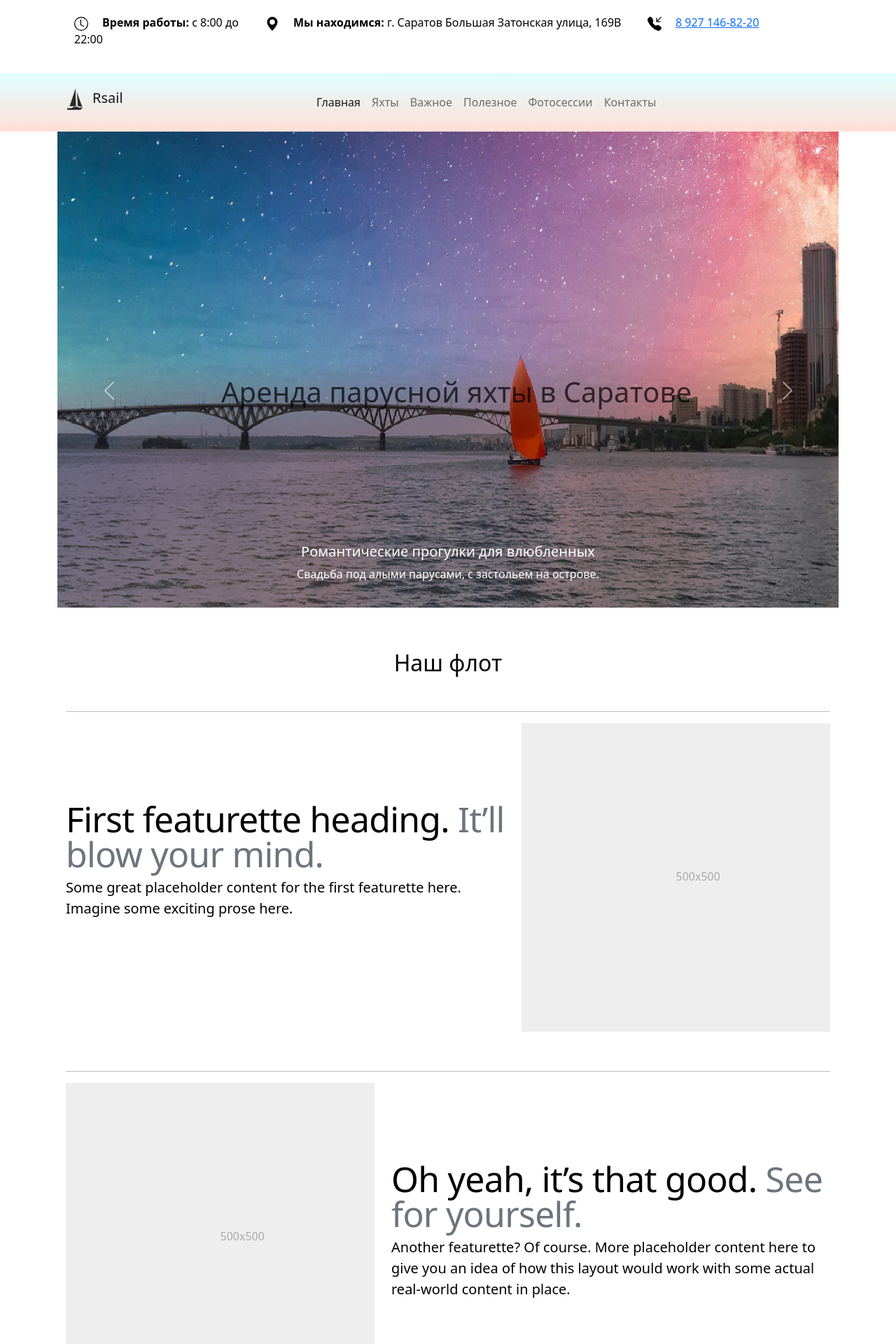
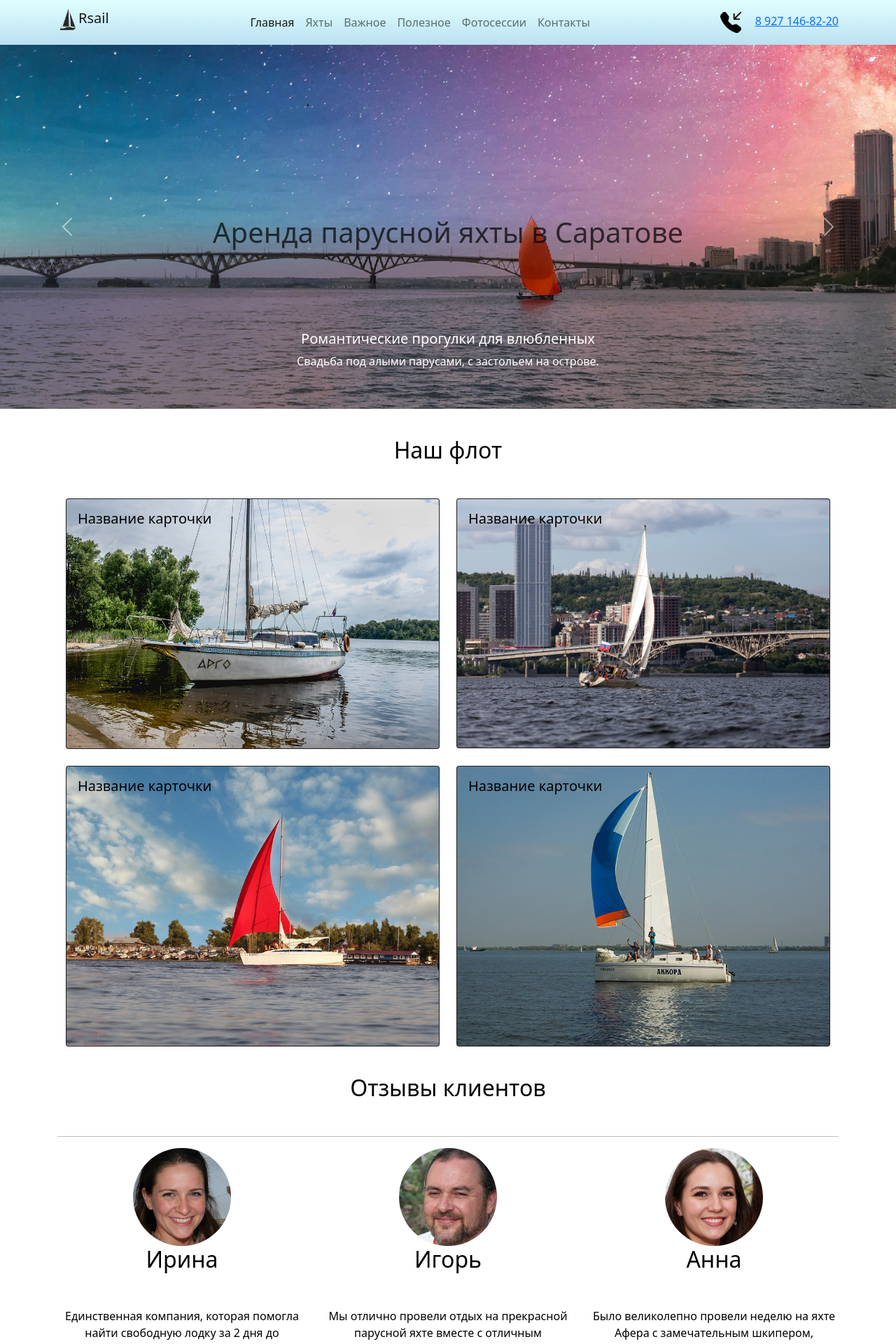
Before and after one commit to danatoz/Sail, a PHP site: page / in a window 1280 px wide. Shown: the top 1920 px of the page at 70% size. Run offline with PHP 8.4, Linux system fonts and the light colour scheme.

Commit message:
12.05.2021

```diff
--- a/css/style.css
+++ b/css/style.css
@@ -1,7 +1,7 @@
 body {
   margin: 0 auto;
-  position: relative;
-  background: #f8f9fa;
+  background: #fff;
+  margin-bottom: 60px;
 }
 
 .wrapper {
@@ -10,6 +10,8 @@ body {
 
 html {
   font-size: 1rem;
+  position: relative;
+  min-height: 100%;
 }
 
 * {
@@ -29,12 +31,15 @@ html {
   line-height: 0.8;
 }
 
+.contactQuestion {
+  padding-bottom: 10px;
+}
+
 nav {
-  background: linear-gradient(to top, #ffdfd7, #e0ffff);
+  background: linear-gradient(to top, #bbe0f1, #e0ffff);
 }
 
 nav div a img {
-  margin: 10px;
   width: 30px;
 }
 
@@ -43,7 +48,12 @@ nav div button a img {
 }
 
 .callMe {
-  margin-right: 30px;
+  margin-right: 20px;
+}
+
+.callMe a img {
+  padding: 2px;
+  width: 30px;
 }
 
 .review img {
@@ -54,6 +64,7 @@ nav div button a img {
 
 .illustration {
   margin-bottom: 40px;
+  margin-top: 40px;
 }
 
 .illustration h2 {
@@ -81,6 +92,7 @@ nav div button a img {
 .marketing .col-lg-4 {
   margin-bottom: 1.5rem;
   text-align: center;
+  color: white;
 }
 
 .block_video {
@@ -100,54 +112,61 @@ nav div button a img {
   margin-bottom: 40px;
 }
 
-.contactInfo .row {
-  margin: 0 auto;
+.contactInfo a img {
+  width: 30px;
+  margin-right: 20px;
 }
 
-.contactInfo .row .col-6 {
-  padding-top: 20px;
-  padding-bottom: 20px;
+.contactBlock {
+  padding-top: 40px;
+  padding-bottom: 40px;
 }
 
-.contactInfo .row .col-6 span {
+.contactBlock .row .col span {
   font-weight: bold;
 }
 
-.contactInfo .row .col-6 img {
+.contactBlock .row .col h2 {
+  margin-bottom: 50px;
+}
+
+.contactBlock .row .col img {
   margin-right: 20px;
   width: 20px;
 }
 
-.contactInfo .row .col {
-  padding-top: 20px;
-  padding-bottom: 20px;
+.contactBlock .row .col :nth-child(4) {
+  margin-bottom: 100px;
 }
 
-.contactInfo .row .col span {
-  font-weight: bold;
+.contactBlock .row .col :nth-child(5) p a :hover {
+  opacity: 0.5;
 }
 
-.contactInfo .row .col img {
-  margin-right: 20px;
-  width: 20px;
-}
-
-content div {
-  padding-bottom: 20px;
-}
-
-content div .card img {
-  padding-top: 12px;
+.contactBlock .row .col :nth-child(5) p a img {
+  width: 40px;
 }
 
 .col-md-7 h3 {
   margin-top: 7rem;
 }
 
+.footer {
+  position: absolute;
+  bottom: 0;
+  width: 100%;
+}
+
 @media (max-width: 576px) {
   .textBlock {
     top: 29%;
   }
+  .contactInfo {
+    display: none;
+  }
+}
+
+@media (max-width: 991px) {
   .contactInfo {
     display: none;
   }
--- a/index.html
+++ b/index.html
@@ -34,22 +34,6 @@
 <body>
     <div class="wrapper">
         <header>
-            <div class="contactInfo">
-                <div class="row container">
-                    <div class="col">
-                        <p><img src="img/ico/clock.svg" alt=""><span>Время работы: </span>с 8:00 до 22:00</p>
-                    </div>
-                    <div class="col-6">
-                        <p><img src="img/ico/geo-alt-fill.svg" alt=""><span>Мы находимся: </span>г. Саратов Большая Затонская улица, 169В</p>
-                    </div>
-                    <div class="col">
-                        <p>
-                            <img src="img/ico/telephone-inbound-fill.svg" alt=""><a href="tel:89271468220">8 927 146-82-20</a>
-                        </p>
-                    </div>
-                </div>
-                </svg>
-            </div>
             <nav class="navbar navbar-expand-lg navbar-light bg-light" id="navbar-example">
                 <div class="container">
                     <a class="navbar-brand h1" href="index.html"><img src="img/ico/pngegg.png" alt="">Rsail</a>
@@ -69,12 +53,65 @@
                             <a class="nav-link" href="contact.html">Контакты</a>
                         </div>
                     </div>
+                    <div class="contactInfo">
+                        <a href="tel:89271468220"><img src="img/ico/telephone-inbound-fill.svg" alt="">8 927 146-82-20</a>
+                    </div>
                 </div>
             </nav>
         </header>
         <content>
-            <div id="carouselExampleCaptions" class="carousel slide container" data-bs-ride="carousel">
-                <div class="textBlock container">
+            <!--Next-->
+            <!--<div id="myCarousel" class="carousel slide" data-bs-ride="carousel">
+                <div class="carousel-indicators">
+                    <button type="button" data-bs-target="#myCarousel" data-bs-slide-to="0" class="active" aria-label="Slide 1" aria-current="true"></button>
+                    <button type="button" data-bs-target="#myCarousel" data-bs-slide-to="1" aria-label="Slide 2" class=""></button>
+                    <button type="button" data-bs-target="#myCarousel" data-bs-slide-to="2" aria-label="Slide 3" class=""></button>
+                </div>
+                <div class="carousel-inner">
+                    <div class="carousel-item active">
+                        <img src="img/slider_1.jpg" class="d-block w-100" alt="..." />
+
+                        <div class="container">
+                            <div class="carousel-caption text-start">
+                                <h2>Example headline.</h2>
+                                <p>Some representative placeholder content for the first slide of the carousel.</p>
+                                <p><a class="btn btn-lg btn-primary" href="#">Sign up today</a></p>
+                            </div>
+                        </div>
+                    </div>
+                    <div class="carousel-item">
+                        <img src="img/slider_2.jpg" class="d-block w-100" alt="..." />
+                        <div class="container">
+                            <div class="carousel-caption">
+                                <h2>Another example headline.</h2>
+                                <p>Some representative placeholder content for the second slide of the carousel.</p>
+                                <p><a class="btn btn-lg btn-primary" href="#">Learn more</a></p>
+                            </div>
+                        </div>
+                    </div>
+                    <div class="carousel-item">
+                        <img src="img/slider_3.jpg" class="d-block w-100" alt="..." />
+                        <div class="container">
+                            <div class="carousel-caption text-end">
+                                <h2>One more for good measure.</h2>
+                                <p>Some representative placeholder content for the third slide of this carousel.</p>
+                                <p><a class="btn btn-lg btn-primary" href="#">Browse gallery</a></p>
+                            </div>
+                        </div>
+                    </div>
+                </div>
+                <button class="carousel-control-prev" type="button" data-bs-target="#myCarousel" data-bs-slide="prev">
+              <span class="carousel-control-prev-icon" aria-hidden="true"></span>
+              <span class="visually-hidden">Previous</span>
+            </button>
+                <button class="carousel-control-next" type="button" data-bs-target="#myCarousel" data-bs-slide="next">
+              <span class="carousel-control-next-icon" aria-hidden="true"></span>
+              <span class="visually-hidden">Next</span>
+            </button>
+            </div>-->
+            <!--Next-->
+            <div id="carouselExampleCaptions" class="carousel slide " data-bs-ride="carousel">
+                <div class="textBlock container-fluid">
                     <h1>Аренда парусной яхты в Саратове</h1>
                 </div>
                 <div class="carousel-inner">
@@ -116,112 +153,46 @@
                     <span class="visually-hidden">Следующий</span>
                 </button>
             </div>
-
             <div class="container illustration">
                 <h2>Наш флот</h2>
                 <div class="container marketing">
-                    <!-- START THE FEATURETTES -->
-                    <hr class="featurette-divider">
-                    <div class="row featurette">
-                        <div class="col-md-7">
-                            <h3 class="featurette-heading">First featurette heading.
-                                <span class="text-muted">It’ll blow your mind.</span>
-                            </h3>
-                            <p class="lead">Some great placeholder content for the first featurette here. Imagine some exciting prose here.</p>
-                        </div>
-                        <div class="col-md-5">
-                            <svg class="bd-placeholder-img bd-placeholder-img-lg featurette-image img-fluid mx-auto" width="500" height="500" xmlns="http://www.w3.org/2000/svg" role="img" aria-label="Placeholder: 500x500" preserveAspectRatio="xMidYMid slice" focusable="false">
-                                <title>Placeholder</title>
-                                <rect width="100%" height="100%" fill="#eee"></rect>
-                                <text x="50%" y="50%" fill="#aaa" dy=".3em">500x500</text>
-                            </svg>
-                        </div>
-                    </div>
-                    <hr class="featurette-divider">
-                    <div class="row featurette">
-                        <div class="col-md-7 order-md-2">
-                            <h3 class="featurette-heading">Oh yeah, it’s that good.
-                                <span class="text-muted">See for yourself.</span>
-                            </h3>
-                            <p class="lead">Another featurette? Of course. More placeholder content here to give you an idea of how this layout would work with some actual real-world content in place.</p>
-                        </div>
-                        <div class="col-md-5 order-md-1">
-                            <svg class="bd-placeholder-img bd-placeholder-img-lg featurette-image img-fluid mx-auto" width="500" height="500" xmlns="http://www.w3.org/2000/svg" role="img" aria-label="Placeholder: 500x500" preserveAspectRatio="xMidYMid slice" focusable="false">
-                            <title>Placeholder</title>
-                            <rect width="100%" height="100%" fill="#eee"></rect>
-                            <text x="50%" y="50%" fill="#aaa" dy=".3em">500x500</text>
-                        </svg>
-                        </div>
-                    </div>
-                    <hr class="featurette-divider">
-                    <div class="row featurette">
-                        <div class="col-md-7">
-                            <h3 class="featurette-heading">And lastly, this one.
-                                <span class="text-muted">Checkmate.</span>
-                            </h3>
-                            <p class="lead">And yes, this is the last block of representative placeholder content. Again, not really intended to be actually read, simply here to give you a better view of what this would look like with some actual content. Your content.</p>
-                        </div>
-                        <div class="col-md-5">
-                            <svg class="bd-placeholder-img bd-placeholder-img-lg featurette-image img-fluid mx-auto" width="500" height="500" xmlns="http://www.w3.org/2000/svg" role="img" aria-label="Placeholder: 500x500" preserveAspectRatio="xMidYMid slice" focusable="false">
-                                <title>Placeholder</title>
-                                <rect width="100%" height="100%" fill="#eee"></rect>
-                                <text x="50%" y="50%" fill="#aaa" dy=".3em">500x500</text>
-                            </svg>
-                        </div>
-                    </div>
-                    <hr class="featurette-divider">
-                    <!-- /END THE FEATURETTES -->
-                </div>
-                <!--
                     <div class="row row-cols-1 row-cols-md-2 g-4">
                         <div class="col">
-                            <div class="card">
-                                <img src="img/yachts/Carat_1.jpg" class="card-img-top" alt="..." />
-                                <div class="card-body">
-                                    <h5 class="card-title">Парусная яхта - Карат</h5>
-                                    <p class="card-text">
-                                        This is a longer card with supporting text below as a natural lead-in to additional content. This content is a little bit longer.
-                                    </p>
+                            <div class="card bg-dark text-white">
+                                <img src="img/yachts/Argo_1.jpg" class="card-img" alt="...">
+                                <div class="card-img-overlay">
+                                    <h5 class="card-title">Название карточки</h5>
                                 </div>
                             </div>
                         </div>
                         <div class="col">
-                            <div class="card">
-                                <img src="img/yachts/Gorgon_1.jpg" class="card-img-top" alt="..." />
-                                <div class="card-body">
-                                    <h5 class="card-title">Парусная яхта - Горгона</h5>
-                                    <p class="card-text">
-                                        This is a longer card with supporting text below as a natural lead-in to additional content. This content is a little bit longer.
-                                    </p>
+                            <div class="card bg-dark text-white">
+                                <img src="img/yachts/Bravo_1.jpg" class="card-img" alt="...">
+                                <div class="card-img-overlay">
+                                    <h5 class="card-title">Название карточки</h5>
                                 </div>
                             </div>
                         </div>
                         <div class="col">
-                            <div class="card">
-                                <img src="img/yachts/Argo_1.jpg" class="card-img-top" alt="..." />
-                                <div class="card-body">
-                                    <h5 class="card-title">Парусная яхта - Арго</h5>
-                                    <p class="card-text">
-                                        This is a longer card with supporting text below as a natural lead-in to additional content.
-                                    </p>
+                            <div class="card bg-dark text-white">
+                                <img src="img/yachts/Carat_1.jpg" class="card-img" alt="...">
+                                <div class="card-img-overlay">
+                                    <h5 class="card-title">Название карточки</h5>
                                 </div>
                             </div>
                         </div>
                         <div class="col">
-                            <div class="card">
-                                <img src="img/yachts/Bravo_1.jpg" class="card-img-top" alt="..." />
-                                <div class="card-body">
-                                    <h5 class="card-title">Парусная яхта - Браво</h5>
-                                    <p class="card-text">
-                                        This is a longer card with supporting text below as a natural lead-in to additional content. This content is a little bit longer.
-                                    </p>
+                            <div class="card bg-dark text-white">
+                                <img src="img/yachts/Accord_1.jpg" class="card-img" alt="...">
+                                <div class="card-img-overlay">
+                                    <h5 class="card-title">Название карточки</h5>
                                 </div>
                             </div>
                         </div>
+
                     </div>
-                -->
                 </div>
-
+            </div>
             <div class="container marketing reviews">
                 <h2>Отзывы клиентов</h2>
                 <hr />
@@ -264,7 +235,7 @@
                 <iframe src="https://www.youtube.com/embed/P-rpjzOr5Ug" title="YouTube video player" frameborder="0" allow="accelerometer; autoplay; clipboard-write; encrypted-media; gyroscope; picture-in-picture" allowfullscreen></iframe>
             </div>
         </content>
-        <footer class="footer mt-auto py-3 bg-dark bottom-0">
+        <footer class="footer mt-auto py-3 bg-dark">
             <div class="container">
                 <div class="row">
                     <div class="col">
@@ -272,8 +243,7 @@
                     </div>
                     <div class="col">
                         <span class="text-muted">&copy; Авторское право 2021
-                <a href="https://www.rsail.ru">RSail</a></span
-              >
+                        <a href="https://www.rsail.ru">RSail</a></span>
                     </div>
                 </div>
             </div>
@@ -281,4 +251,5 @@
     </div>
     <script src="bootstrap/js/bootstrap.min.js"></script>
 </body>
+
 </html>
--- a/sass/style.scss
+++ b/sass/style.scss
@@ -1,8 +1,8 @@
 $mrh1: 40px;
 body {
     margin: 0 auto;
-    position: relative;
-    background: #f8f9fa;
+    background: #fff;
+    margin-bottom: 60px;
 }
 
 .wrapper {
@@ -11,6 +11,8 @@ body {
 
 html {
     font-size: 1rem;
+    position: relative;
+    min-height: 100%;
 }
 
 * {
@@ -29,12 +31,15 @@ html {
     }
 }
 
+.contactQuestion {
+    padding-bottom: 10px;
+}
+
 nav {
-    background: linear-gradient(to top, #ffdfd7, #e0ffff);
+    background: linear-gradient(to top, #bbe0f1, #e0ffff);
     & div {
         & a {
             & img {
-                margin: 10px;
                 width: 30px;
             }
         }
@@ -49,7 +54,13 @@ nav {
 }
 
 .callMe {
-    margin-right: 30px;
+    margin-right: 20px;
+    & a {
+        & img {
+            padding: 2px;
+            width: 30px;
+        }
+    }
 }
 
 .review {
@@ -62,6 +73,7 @@ nav {
 
 .illustration {
     margin-bottom: $mrh1;
+    margin-top: $mrh1;
     & h2 {
         margin-bottom: 50px;
         text-align: center;
@@ -88,6 +100,7 @@ nav {
 .marketing .col-lg-4 {
     margin-bottom: 1.5rem;
     text-align: center;
+    color: white;
 }
 
 .block_video {
@@ -106,39 +119,43 @@ nav {
 }
 
 .contactInfo {
+    & a {
+        & img {
+            width: 30px;
+            margin-right: 20px;
+        }
+    }
+}
+
+.contactBlock {
+    padding-top: $mrh1;
+    padding-bottom: $mrh1;
     & .row {
-        margin: 0 auto;
-        & .col-6 {
-            padding-top: 20px;
-            padding-bottom: 20px;
+        & .col {
             & span {
                 font-weight: bold;
+            }
+            & h2 {
+                margin-bottom: 50px;
             }
             & img {
                 margin-right: 20px;
                 width: 20px;
             }
-        }
-        & .col {
-            padding-top: 20px;
-            padding-bottom: 20px;
-            & span {
-                font-weight: bold;
+            & :nth-child(4) {
+                margin-bottom: 100px;
             }
-            & img {
-                margin-right: 20px;
-                width: 20px;
-            }
-        }
-    }
-}
-
-content {
-    & div {
-        padding-bottom: 20px;
-        & .card {
-            & img {
-                padding-top: 12px;
+            & :nth-child(5) {
+                & p {
+                    & a {
+                        & :hover {
+                            opacity: 0.5;
+                        }
+                        & img {
+                            width: 40px;
+                        }
+                    }
+                }
             }
         }
     }
@@ -150,11 +167,25 @@ content {
     }
 }
 
+.footer {
+    position: absolute;
+    bottom: 0;
+    width: 100%;
+}
+
 // Устройства Small (телефоны с горизонтальной ориентацией, 576 пикселей и выше)
 @media (max-width: 576px) {
     .textBlock {
         top: 29%;
     }
+    .contactInfo {
+        display: none;
+    }
+}
+
+@media (min-width: 768px) {}
+
+@media (max-width: 991px) {
     .contactInfo {
         display: none;
     }
```
Also changed, not shown: contact.html (+27 -23 lines), important.html (+6 -21 lines), photoshoot.html (+6 -21 lines), useful.html (+6 -21 lines), yachts.html (+5 -20 lines), img/ico/instagram_icon.svg (added), img/ico/telegram_icon.svg (added), img/ico/twitter_icon.svg (added), img/ico/vk_icon.svg (added), img/slider_1.jpg, img/slider_2.jpg, img/slider_3.jpg, img/yachts/Accord_1.jpg (added), img/yachts/яхта-Аккорд-2.jpg (deleted), 1 other file. Lines whose indentation alone changed are shown as unchanged.
